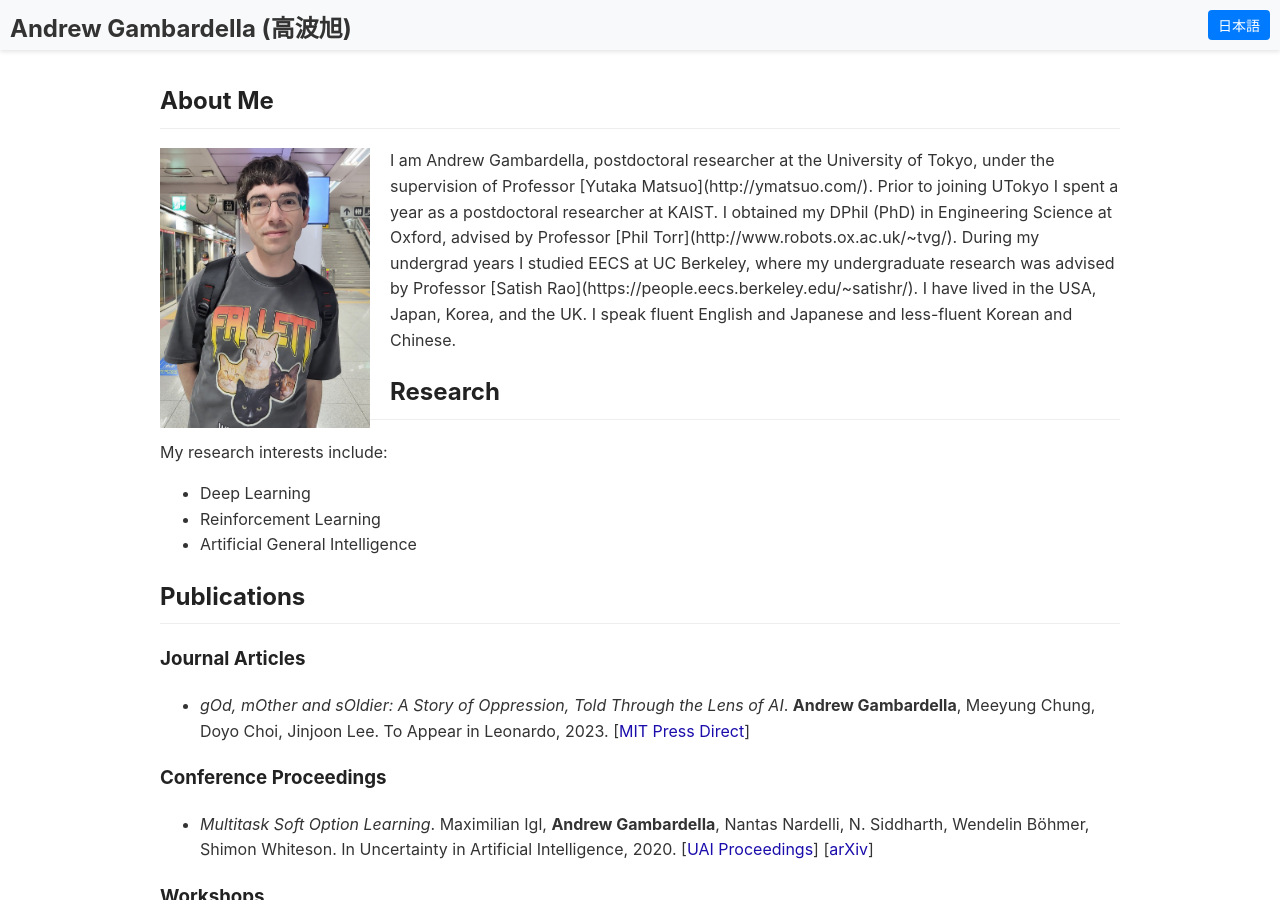
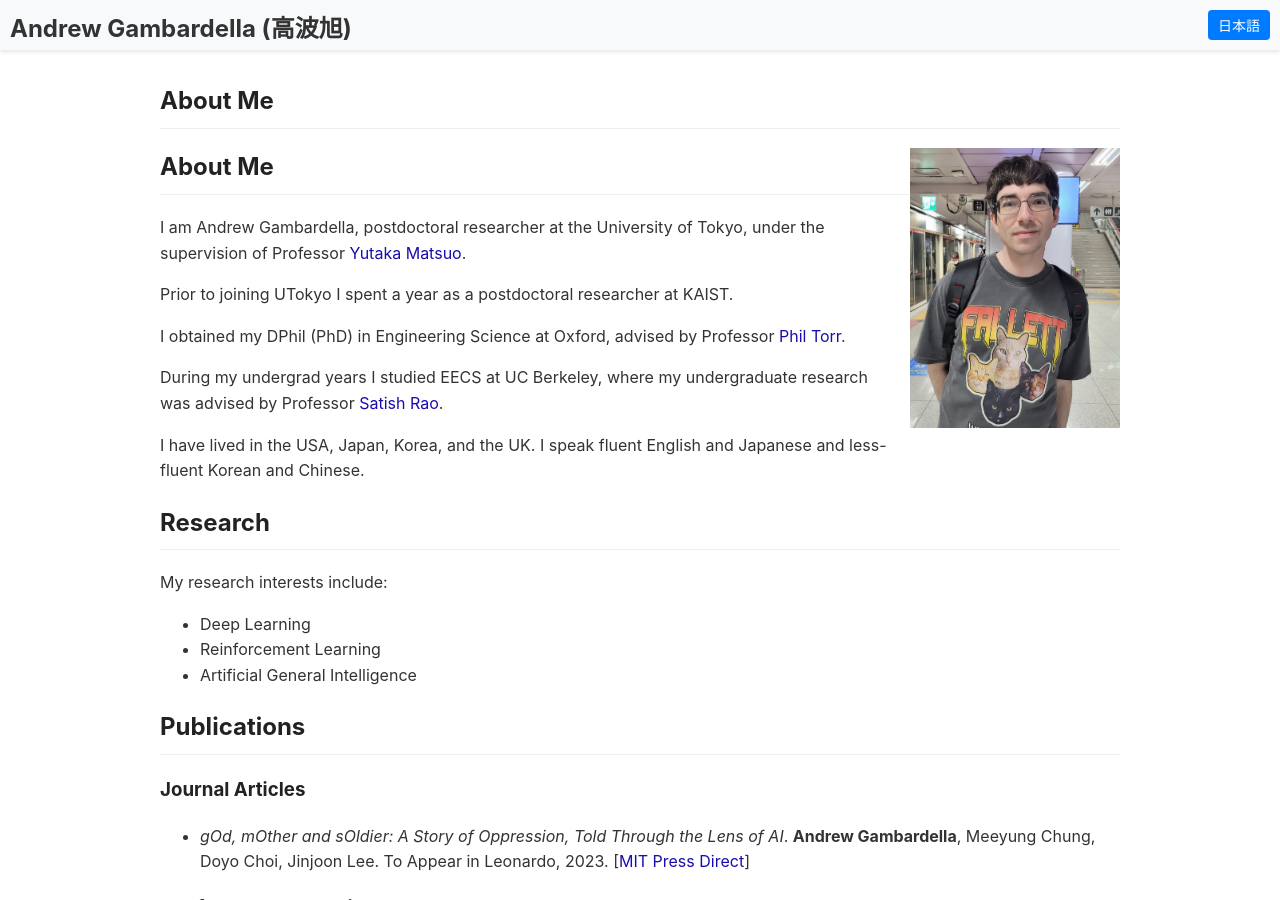
Before and after one commit to atgambardella/atgambardella.github.io, a Jekyll site: the page built from index.md, in a window 1280 px wide and 900 px high. Built offline with Jekyll 4.4.1, drawn with Linux system fonts in a browser that asks for light colours; a script that is not in the unit is left out; our own code applies the rules of GitHub Pages for plain Markdown files.

Commit message:
try adding picture

```diff
--- a/_config.yml
+++ b/_config.yml
@@ -11,3 +11,5 @@ languages: ["en", "ja"]
 default_lang: "en"
 
 theme: minima
+kramdown:
+  parse_block_html: true
--- a/_layouts/default.html
+++ b/_layouts/default.html
@@ -1,11 +1,13 @@
 <!DOCTYPE html>
 <html lang="{{ page.lang | default: site.default_lang }}">
+
 <head>
   <meta charset="utf-8">
   <meta name="viewport" content="width=device-width, initial-scale=1">
   <title>Andrew Gambardella (高波旭)</title>
   <link rel="stylesheet" href="{{ '/assets/css/style.css?v=' | append: site.github.build_revision | relative_url }}">
 </head>
+
 <body>
   <header>
     <div class="site-title">
@@ -14,6 +16,19 @@
     {% include language-switcher.html %}
   </header>
   <main>
+    {% if page.home %}
+    <section class="about-me">
+      <h2 class="post-list-heading">{{ page.about-me-title | default: "About Me" }}</h2>
+      <div class="about-me-content" style="position: relative;">
+        <div style="float: right; margin-left: 20px;">
+          <img src="/assets/images/profile_picture.jpg" alt="Profile Picture" width="210" height="280">
+        </div>
+        <div style="padding-right: 10px;">
+          {{ page.about-me | markdownify }}
+        </div>
+      </div>
+    </section>
+    {% endif %}
     {{ content }}
   </main>
   <footer>
@@ -21,4 +36,5 @@
   </footer>
   <script src="{{ '/assets/js/main.js' | relative_url }}"></script>
 </body>
+
 </html>
--- a/index.md
+++ b/index.md
@@ -1,13 +1,10 @@
 ---
 layout: default
 lang: en
+home: true
 ---
 
 ## About Me
-
-<div class="about-me-container">
-<img src="/assets/images/profile_picture.jpg" alt="Profile Picture" width="210" height="280" style="float:left;margin-right:20px;">
-<p>
 
 I am Andrew Gambardella, postdoctoral researcher at the University of Tokyo, under the supervision of Professor [Yutaka Matsuo](http://ymatsuo.com/).
 
@@ -18,8 +15,6 @@ I obtained my DPhil (PhD) in Engineering Science at Oxford, advised by Professor
 During my undergrad years I studied EECS at UC Berkeley, where my undergraduate research was advised by Professor [Satish Rao](https://people.eecs.berkeley.edu/~satishr/).
 
 I have lived in the USA, Japan, Korea, and the UK. I speak fluent English and Japanese and less-fluent Korean and Chinese.
-</p>
-</div>
 
 ## Research
 
```
Also changed, not shown: ja/index.md (+1 -6 lines).
